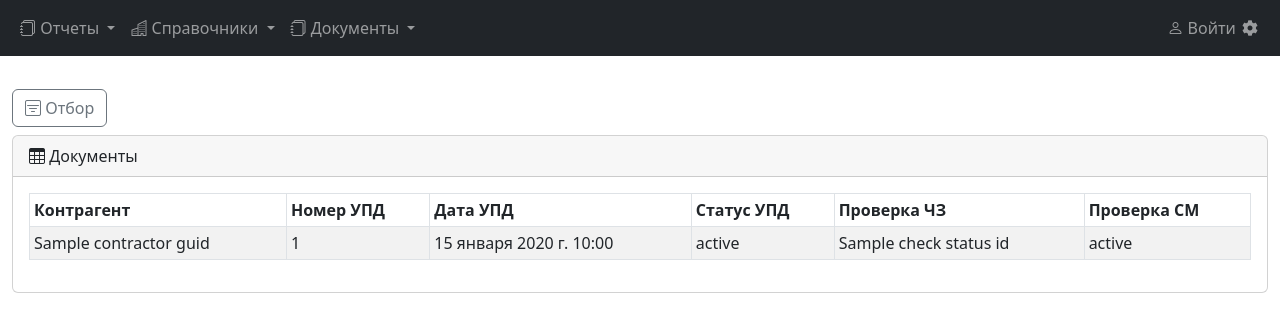
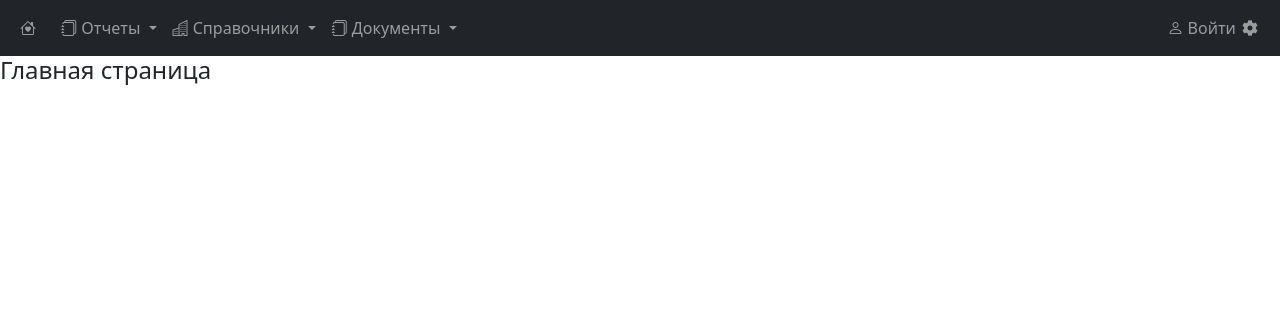
Before and after one commit to MyEternityOrg/marking, a Django app: template Main/templates/Main/index.html in a window 1280 px wide. Shown: the top 332 px of the page. Run offline with Django 4.2, Linux system fonts and the light colour scheme; the template is opened without the code that fills it: most values are stand-ins (such as "Sample title", 1, 10 or a date in 2020); parts of the project's set-up code (start-up, migrations or seed data) failed here and were passed over; some libraries are stand-ins or nearby versions.

Commit message:
url refactoring

```diff
--- a/Main/templates/Main/index.html
+++ b/Main/templates/Main/index.html
@@ -1,57 +1,5 @@
 {% load static %}
-{% load verbose_names %}
 {% include 'base.html' %}
 {% block content %}
-    <div class="container-fluid">
-        <div class="row row-cols-auto" style="margin-top: 33px;margin-bottom: 8px;">
-{#            <div class="col">#}
-{#                <button class="btn btn-outline-secondary" type="submit" id="new_record"><i#}
-{#                        class="bi bi-plus-square"></i></button>#}
-{#            </div>#}
-            <div class="col">
-                <form method="get">
-                    <div class="row row-cols-auto">
-                        <div class="input-group">
-                            {{ filter.form.document_date }}
-                            {{ filter.form.contractor_guid }}
-                            <button class="btn btn-outline-secondary" type="submit"><i class="bi bi-filter-square"></i>
-                                Отбор
-                            </button>
-                        </div>
-                    </div>
-                </form>
-            </div>
-        </div>
-        <div class="card mb-4">
-            <div class="card-header"><i class="bi bi-table"></i> Документы</div>
-            <div class="card-body">
-                <table id="datatable" class="table table-bordered table-hover table-striped table-sm">
-                    <thead>
-                    <tr>
-                        <th scope="col">Контрагент</th>
-                        <th scope="col">Номер УПД</th>
-                        <th scope="col">Дата УПД</th>
-                        <th scope="col">Статус УПД</th>
-                        <th scope="col">Проверка ЧЗ</th>
-                        <th scope="col">Проверка СМ</th>
-                    </tr>
-                    </thead>
-                    <tbody>
-                    {% for item in object_list %}
-                        <tr class="clickable-row_unp" id="update_record"
-                            data-href="#">
-                            <td>{{ item.contractor_guid.contractor_name }}</td>
-                            <td>{{ item.document_number }}</td>
-                            <td>{{ item.document_date }}</td>
-                            <td>{{ item.erp_status_id.status_description }}</td>
-                            <td>{{ item.check_status_id.status_name }}</td>
-                            <td>{{ item.document_status_id.status_description }}</td>
-                        </tr>
-                    {% endfor %}
-                    </tbody>
-                </table>
-                {% include 'pagination.html' %}
-            </div>
-        </div>
-    </div>
+    <h4>Главная страница</h4>
 {% endblock %}
--- a/Main/urls.py
+++ b/Main/urls.py
@@ -5,9 +5,11 @@ from django.urls import path, include, re_path
 from django.views.generic.base import RedirectView
 from .views import *
 
+app_name = 'Main'
 
 urlpatterns = [
-    path('documents/search/', IndexPageFormView.as_view(), name='index'),
+    path('', IndexPageFormView.as_view(), name='index'),
+    path('documents/search/', DocumentsListView.as_view(), name='documents'),
 ]
 
 if settings.DEBUG:
--- a/templates/main_menu.html
+++ b/templates/main_menu.html
@@ -2,6 +2,12 @@
 {% block content %}
     <nav class="navbar sticky-top navbar-expand-lg navbar-dark bg-dark">
         <div class="container-fluid">
+            <ul class="navbar-nav me-auto mb-2 mb-lg-0">
+                <span>
+                    <a class="nav-link" href="{% url 'Main:index' %}"><i class="bi bi-house-heart"></i></a>
+                </span>
+            </ul>
+            >
             <div class="collapse navbar-collapse" id="navbarNavDropdown">
                 <ul class="navbar-nav me-auto mb-2 mb-lg-0">
                     <li class="nav-item dropdown">
@@ -33,8 +39,11 @@
                             <i class="bi bi-journals"></i> Документы
                         </a>
                         <ul class="dropdown-menu" aria-labelledby="navbarDropdown">
+                            <li><a class="dropdown-item" href="{% url 'Main:documents' %}"><i
+                                    class="bi bi-journal-text"></i> УПД</a></li>
                             <li><a class="dropdown-item" href="#"><i
                                     class="bi bi-journal-text"></i> Шаблон</a></li>
+
                         </ul>
                     </li>
                 </ul>
```
Also changed, not shown: Main/templates/Main/document_list_universal.html (added, +57 -0 lines), Main/views.py (+12 -5 lines).
